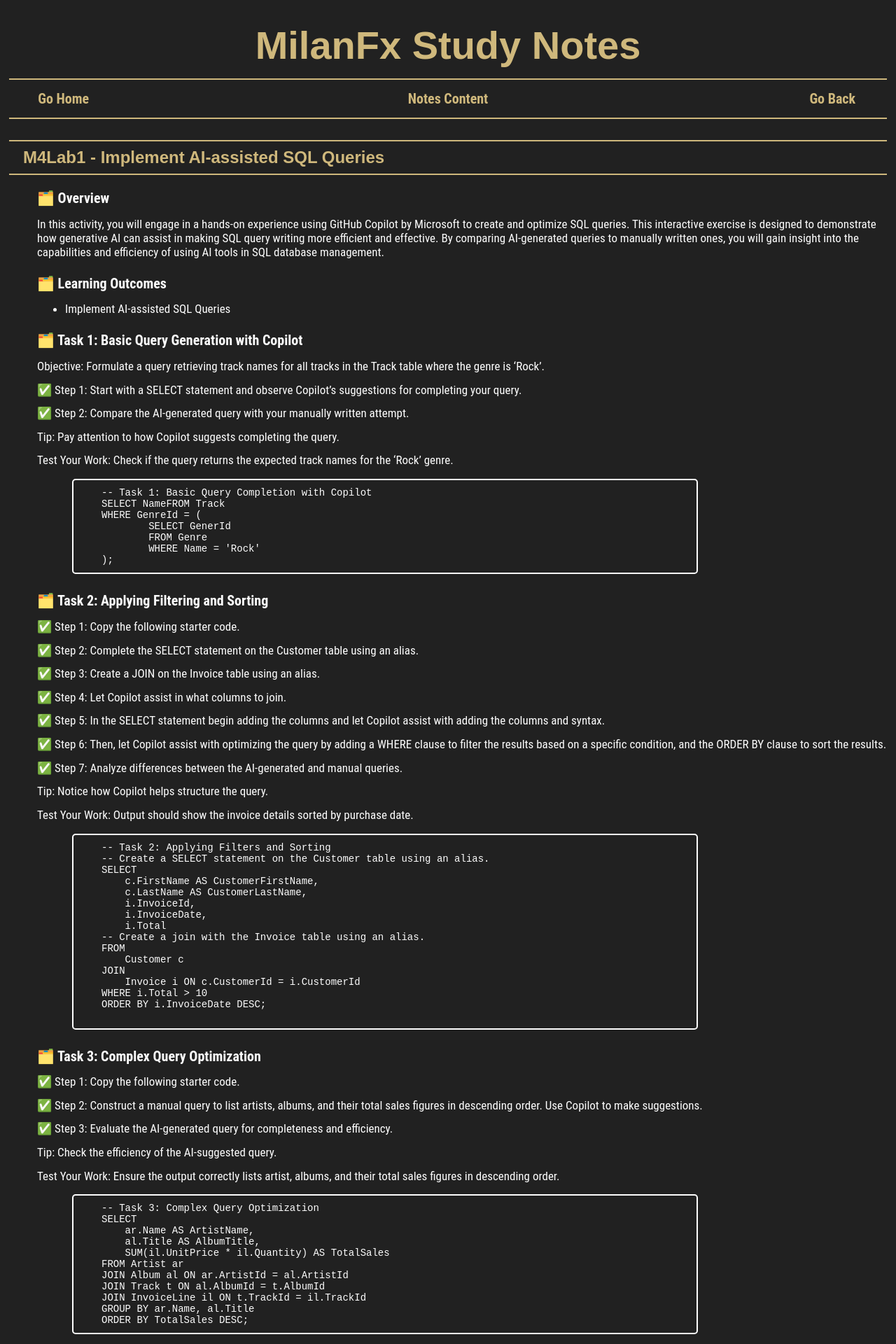
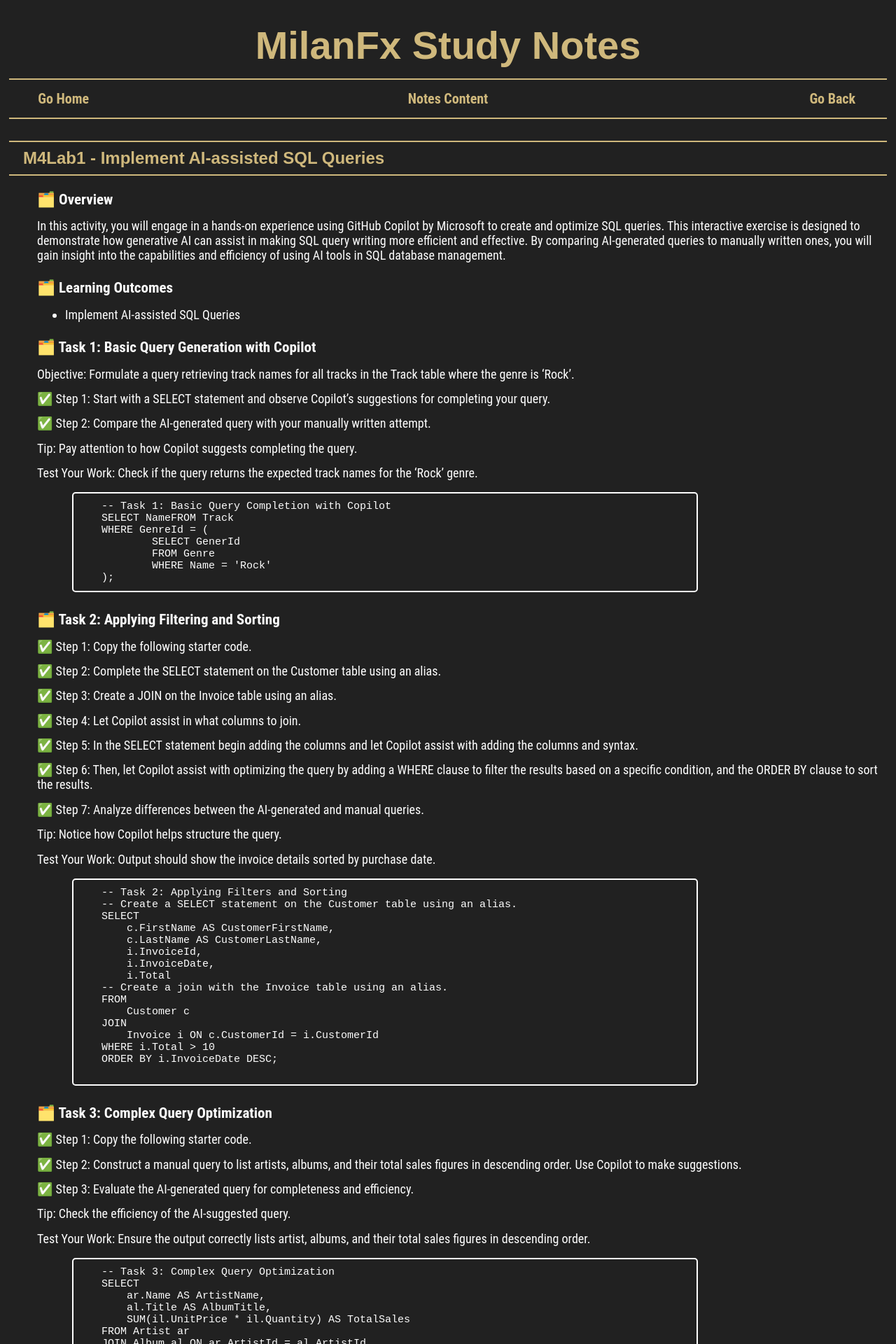
Before and after one commit to milanfx/milanfx.github.io, a Jekyll site: the page built from M1C1.md, in a window 1280 px wide. Shown: the top 1920 px of the page at 70% size. Built offline with Jekyll 4.4.1, drawn with Linux system fonts in a browser that asks for light colours.

Commit message:
Increase font sizes in page layout styles

```diff
--- a/_layouts/page.html
+++ b/_layouts/page.html
@@ -16,7 +16,7 @@
       background-color: var(--back);
       color: var(--word);
       font-family: 'Roboto Condensed', sans-serif;
-      font-size: 17px;
+      font-size: 18px;
     }
 
      img {
@@ -137,7 +137,7 @@
     }
 
     .content h4 {
-      font-size: 20px;
+      font-size: 21px;
       font-weight: bold;
       margin: 0.8em 0 0.4em;
     }
@@ -245,7 +245,7 @@
       overflow-x: auto;
       /*margin: 10px auto;*/
       margin: 10px 10px 10px 50px;
-      font-size: 14px;
+      font-size: 15px;
     }
 
   </style>
```
